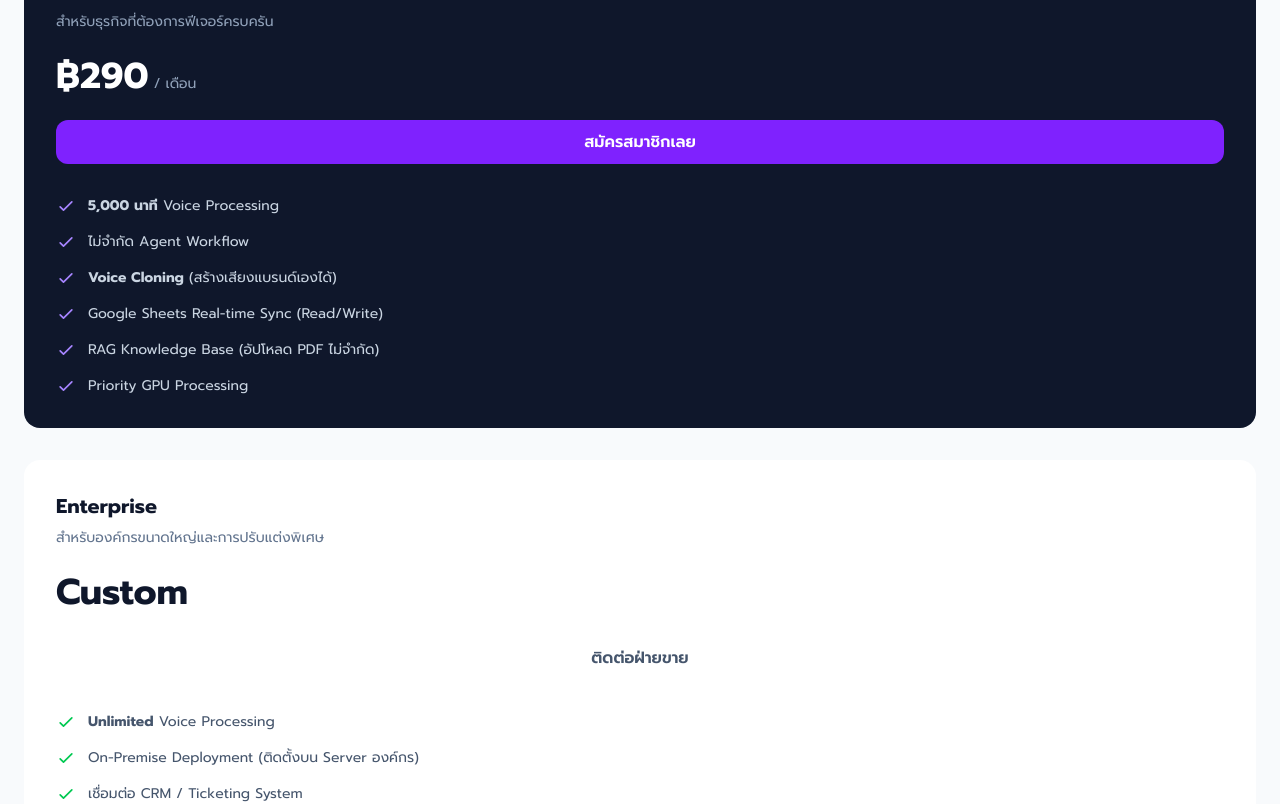
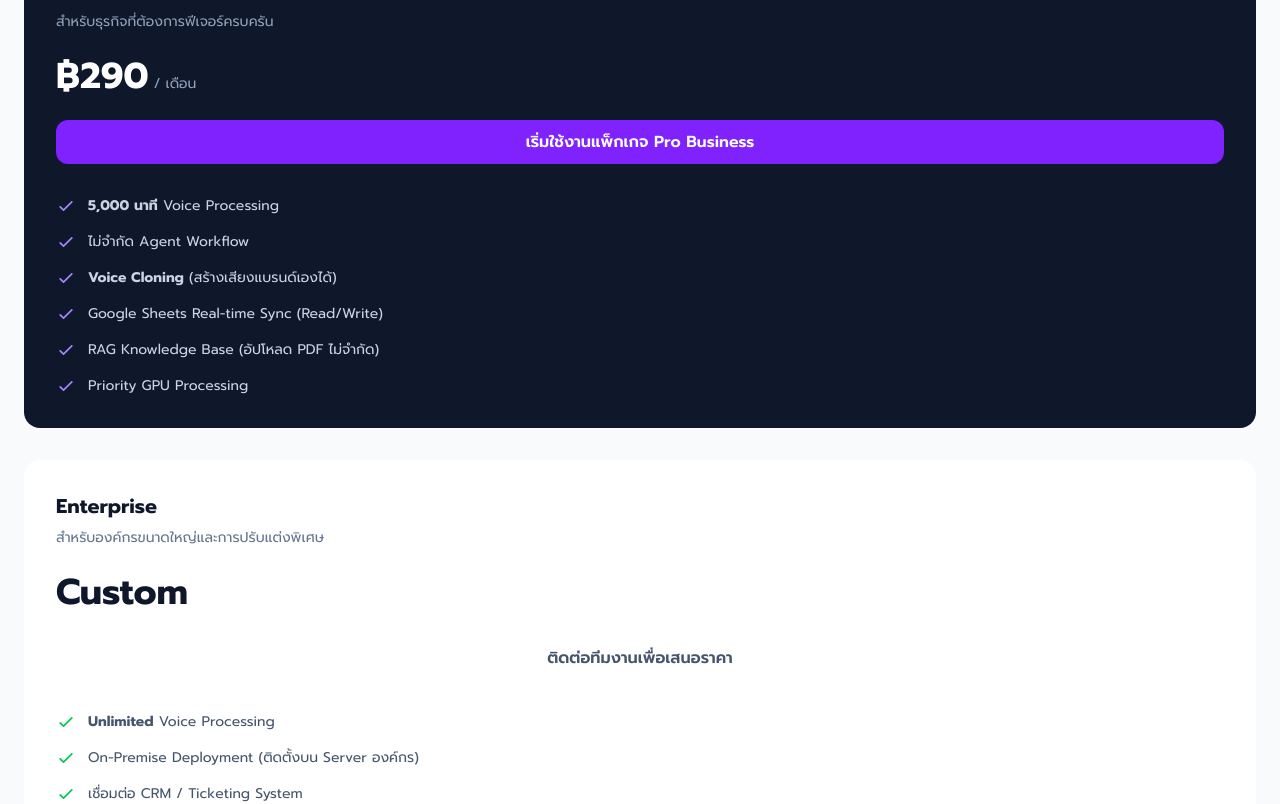
Before and after one commit to Celesca/MANJU-frontend, a React (Vite) app: page /pricing in a window 1280 px wide. Shown: the part 884-1688 px from the top of the page. Built offline with nearby package versions, Linux system fonts and the light colour scheme; no server answers.

Commit message:
New-page-front

```diff
--- a/src/components/Footer.tsx
+++ b/src/components/Footer.tsx
@@ -62,8 +62,8 @@
           <div className="lg:col-span-1">
             <h4 className="text-white font-semibold mb-4 text-sm uppercase tracking-wider">Product</h4>
             <ul className="space-y-3 text-sm">
-              <li><a href="#" className="hover:text-violet-400 transition-colors">Features</a></li>
-              <li><a href="#" className="hover:text-violet-400 transition-colors">Pricing</a></li>
+              <li><a href="/features" className="hover:text-violet-400 transition-colors">Features</a></li>
+              <li><a href="/pricing" className="hover:text-violet-400 transition-colors">Pricing</a></li>
             </ul>
           </div>
 
@@ -71,7 +71,7 @@
           <div className="lg:col-span-1">
             <h4 className="text-white font-semibold mb-4 text-sm uppercase tracking-wider">Resources</h4>
             <ul className="space-y-3 text-sm">
-              <li><a href="#" className="hover:text-violet-400 transition-colors">Documentation</a></li>
+              <li><a href="/features" className="hover:text-violet-400 transition-colors">Documentation</a></li>
             </ul>
           </div>
 
@@ -79,8 +79,8 @@
           <div className="lg:col-span-1">
             <h4 className="text-white font-semibold mb-4 text-sm uppercase tracking-wider">Company</h4>
             <ul className="space-y-3 text-sm">
-              <li><a href="#" className="hover:text-violet-400 transition-colors">About</a></li>
-              <li><a href="#" className="hover:text-violet-400 transition-colors">Contact</a></li>
+              <li><a href="/about" className="hover:text-violet-400 transition-colors">About</a></li>
+              <li><a href="/about" className="hover:text-violet-400 transition-colors">Contact</a></li>
             </ul>
           </div>
 
--- a/src/pages/Pricing.tsx
+++ b/src/pages/Pricing.tsx
@@ -1,8 +1,18 @@
-import { useState } from 'react';
-import Navbar from '../components/Navbar';
+import React, { useState } from 'react';
 
-const PricingSection = () => {
-  const [isAnnual, setIsAnnual] = useState(true);
+// 1. สร้าง Interface สำหรับ Props ของ Icon
+interface CheckIconProps {
+  color?: string; // เครื่องหมาย ? แปลว่าเป็น Optional (ไม่ต้องใส่ก็ได้ เพราะมีค่า Default)
+}
+
+// 2. สร้าง Interface สำหรับ Props ของ FAQ
+interface FAQItemProps {
+  question: string;
+  answer: string;
+}
+
+const PricingSection: React.FC = () => {
+  const [isAnnual, setIsAnnual] = useState<boolean>(true);
 
   return (
     <div className="bg-slate-50 py-24 relative overflow-hidden" id="pricing">
@@ -12,7 +22,6 @@
       <div className="absolute top-0 left-0 w-full h-px bg-gradient-to-r from-transparent via-slate-200 to-transparent" />
 
       <div className="max-w-7xl mx-auto px-6 md:px-12 lg:px-16 relative z-10">
-        <Navbar />
 
         {/* Header */}
         <div className="text-center max-w-3xl mx-auto mb-16">
@@ -84,7 +93,9 @@
               <span className="text-slate-400 text-sm"> / เดือน</span>
             </div>
             <button className="w-full py-2.5 rounded-xl bg-violet-600 text-white font-semibold hover:bg-violet-700 transition-colors shadow-lg shadow-violet-600/30 mb-8">
-              สมัครสมาชิกเลย
+              <a href="mailto:siratee6775@gmail.com?cc=folk.sawit@gmail.com&subject=ติดต่อสอบถามทีมงาน%20Support">
+                เริ่มใช้งานแพ็กเกจ Pro Business
+            </a>
             </button>
             <ul className="space-y-4 text-sm text-slate-300">
               <li className="flex items-start gap-3">
@@ -116,7 +127,9 @@
               <span className="text-4xl font-bold text-slate-900">Custom</span>
             </div>
             <button className="w-full py-2.5 rounded-xl border border-slate-200 text-slate-600 font-semibold hover:border-slate-900 hover:text-slate-900 transition-colors mb-8">
-              ติดต่อฝ่ายขาย
+              <a href="mailto:siratee6775@gmail.com?cc=folk.sawit@gmail.com&subject=ติดต่อสอบถามทีมงาน%20Support">
+                ติดต่อทีมงานเพื่อเสนอราคา
+            </a>
             </button>
             <ul className="space-y-4 text-sm text-slate-600">
               <li className="flex items-start gap-3">
@@ -142,7 +155,7 @@
 
         </div>
 
-        {/* FAQ Section (Optional but good for Pricing page) */}
+        {/* FAQ Section */}
         <div className="mt-24 max-w-3xl mx-auto">
             <h3 className="text-2xl font-bold text-slate-900 mb-8 text-center">คำถามที่พบบ่อย (FAQ)</h3>
             <div className="space-y-4">
@@ -157,14 +170,15 @@
   );
 };
 
-// Sub-components เพื่อให้โค้ดสะอาด
-const CheckIcon = ({ color = "text-green-500" }) => (
+// --- Sub-components ที่มีการระบุ Type ---
+
+const CheckIcon: React.FC<CheckIconProps> = ({ color = "text-green-500" }) => (
   <svg className={`w-5 h-5 ${color} flex-shrink-0`} fill="none" viewBox="0 0 24 24" stroke="currentColor">
     <path strokeLinecap="round" strokeLinejoin="round" strokeWidth="2" d="M5 13l4 4L19 7" />
   </svg>
 );
 
-const FAQItem = ({ question, answer }) => (
+const FAQItem: React.FC<FAQItemProps> = ({ question, answer }) => (
     <div className="border-b border-slate-200 pb-4">
         <h4 className="font-semibold text-slate-800 mb-2">{question}</h4>
         <p className="text-slate-500 text-sm leading-relaxed">{answer}</p>
```
